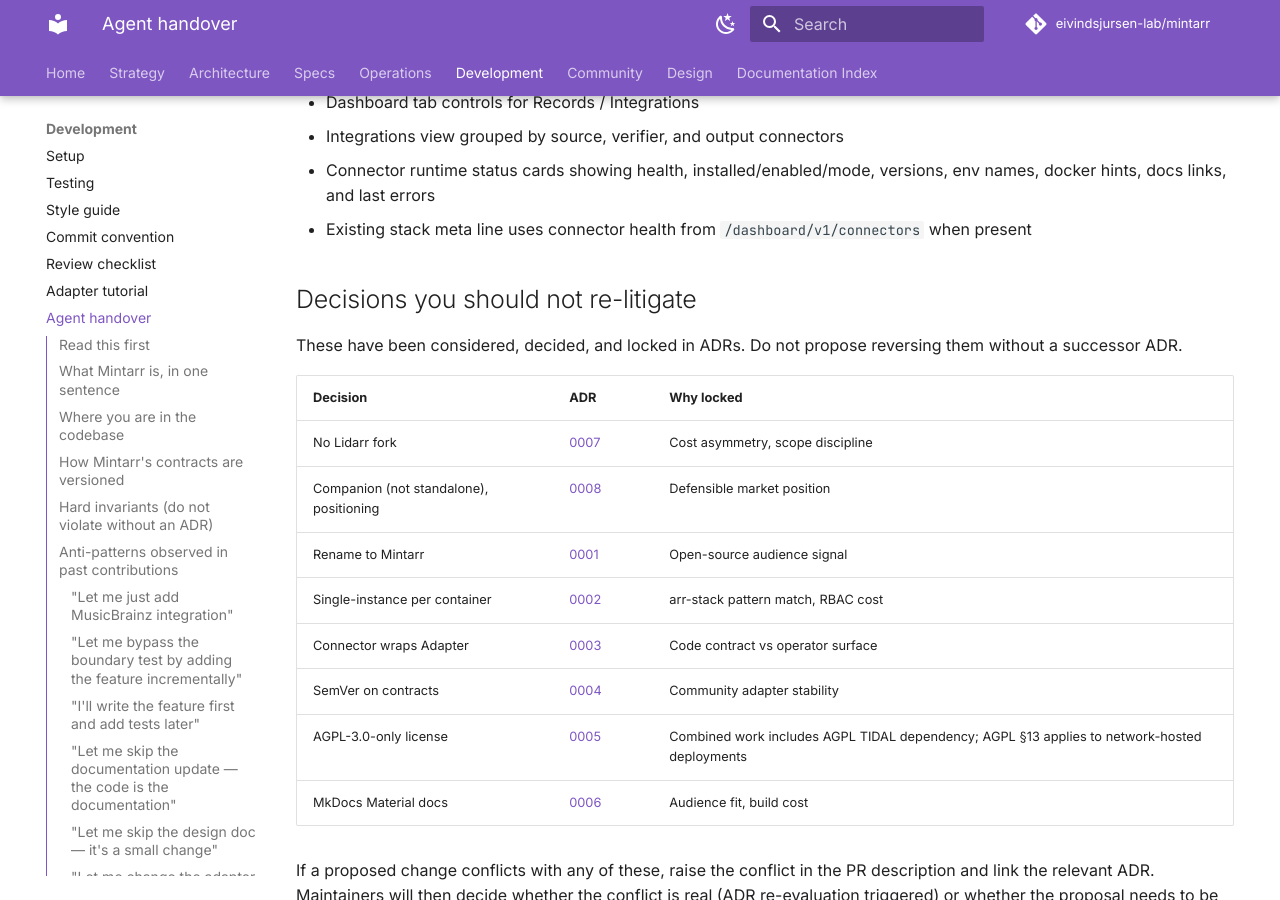
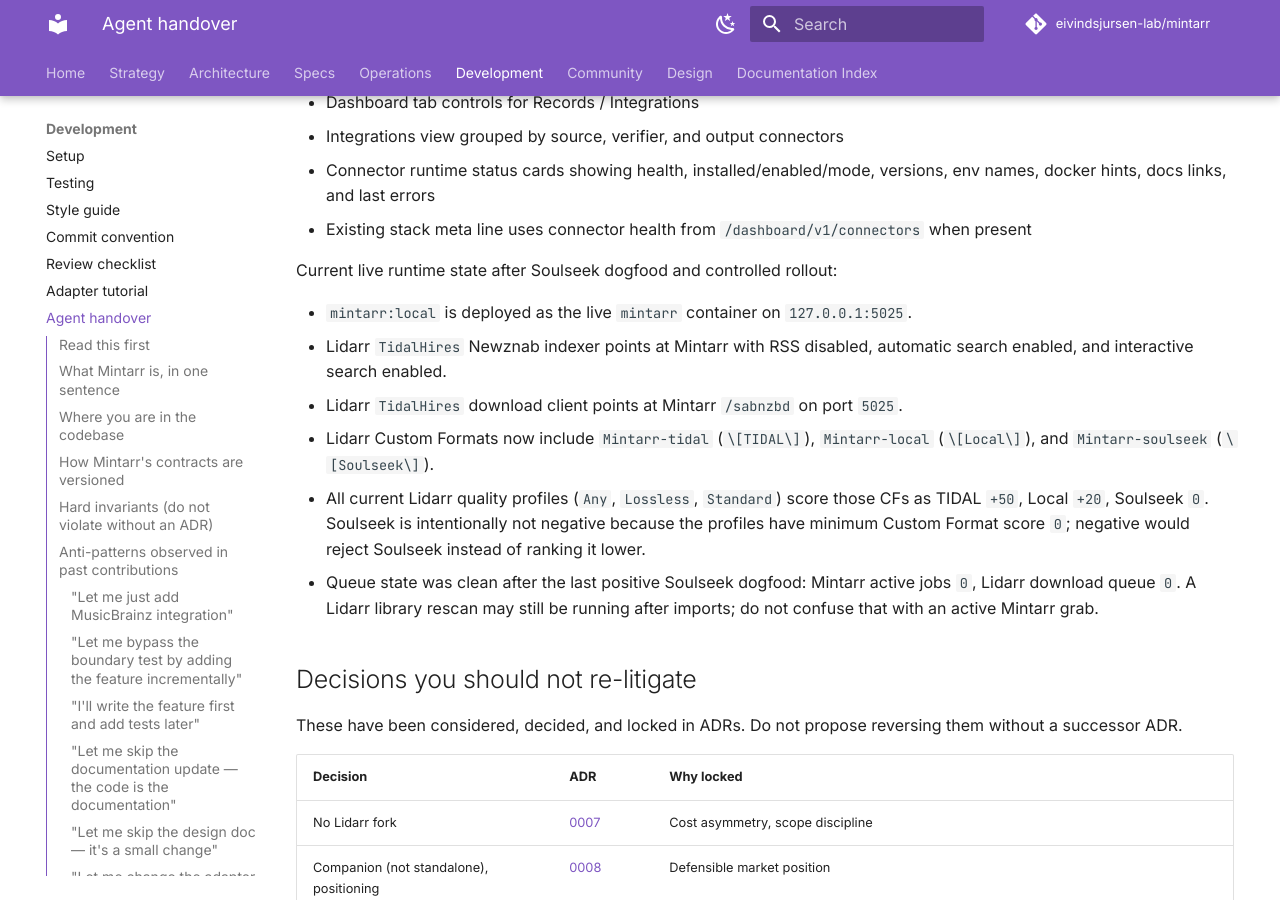
Before and after one commit to VectorOfDoubt/mintarr, an MkDocs documentation site: the page built from docs/development/AGENT_HANDOVER.md, in a window 1280 px wide and 900 px high, scrolled down 5968 px. Built offline with MkDocs 1.6.1 and Material for MkDocs 9.7.7, drawn with Linux system fonts in a browser that asks for light colours; comment, search, counter and statistics services are not loaded; some of the changed text lies outside the part shown.

Commit message:
docs: record controlled soulseek rollout (#29)
Co-authored-by: Eivind Sjursen <eivind.sjursen@gmail.com>

```diff
--- a/docs/development/AGENT_HANDOVER.md
+++ b/docs/development/AGENT_HANDOVER.md
@@ -155,6 +155,15 @@
 - Connector runtime status cards showing health, installed/enabled/mode, versions, env names, docker hints, docs links, and last errors
 - Existing stack meta line uses connector health from `/dashboard/v1/connectors` when present
 
+Current live runtime state after Soulseek dogfood and controlled rollout:
+
+- `mintarr:local` is deployed as the live `mintarr` container on `127.0.0.1:5025`.
+- Lidarr `TidalHires` Newznab indexer points at Mintarr with RSS disabled, automatic search enabled, and interactive search enabled.
+- Lidarr `TidalHires` download client points at Mintarr `/sabnzbd` on port `5025`.
+- Lidarr Custom Formats now include `Mintarr-tidal` (`\[TIDAL\]`), `Mintarr-local` (`\[Local\]`), and `Mintarr-soulseek` (`\[Soulseek\]`).
+- All current Lidarr quality profiles (`Any`, `Lossless`, `Standard`) score those CFs as TIDAL `+50`, Local `+20`, Soulseek `0`. Soulseek is intentionally not negative because the profiles have minimum Custom Format score `0`; negative would reject Soulseek instead of ranking it lower.
+- Queue state was clean after the last positive Soulseek dogfood: Mintarr active jobs `0`, Lidarr download queue `0`. A Lidarr library rescan may still be running after imports; do not confuse that with an active Mintarr grab.
+
 ## Decisions you should not re-litigate
 
 These have been considered, decided, and locked in ADRs. Do not propose reversing them without a successor ADR.
```
Also changed, not shown: other parts of docs/development/AGENT_HANDOVER.md (+1 -1 lines), docs/operations/CONFIGURATION.md (+3 -3 lines), docs/operations/INSTALL.md (+4 -2 lines), docs/specs/LIDARR_INTEGRATION.md (+3 -1 lines).
